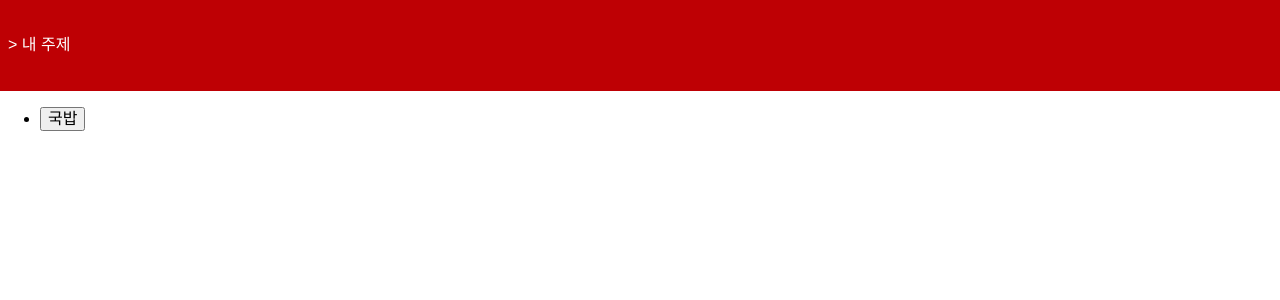
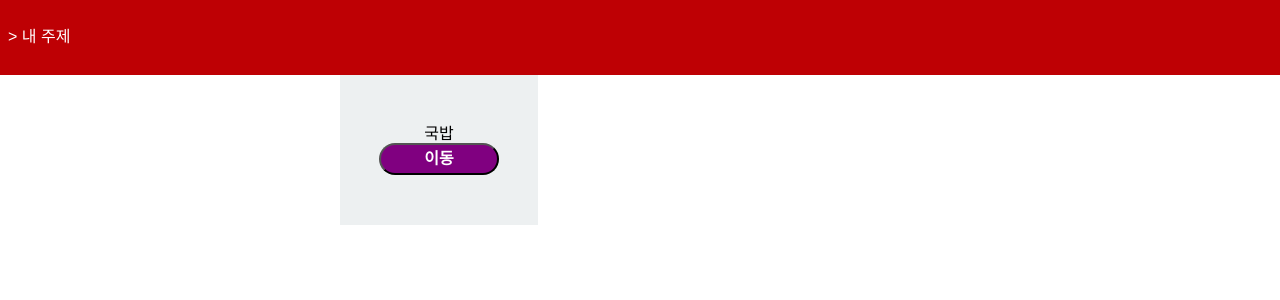
Before and after one commit to ynifamily3/software-competition-2020-m, a React (Create React App) app in the folder front/: page / in a window 1280 px wide. Shown: the top 300 px of the page. Built offline with nearby package versions, Linux system fonts and the light colour scheme; the HTML template or start-up script is replaced by a standard one; a web font is replaced by a local one.

Commit message:
최상위와 요소간 상호 이동
Signed-off-by: Jongkeun Choi <jongkeun.ch@gmail.com>

```diff
--- a/front/src/App.scss
+++ b/front/src/App.scss
@@ -8,5 +8,4 @@
   box-sizing: border-box;
   font-family: 'NanumBarunGothic', sans-serif;
   flex-direction: column;
-  min-height: 100vh;
 }
--- a/front/src/AppIn.tsx
+++ b/front/src/AppIn.tsx
@@ -24,7 +24,7 @@ function AppIn() {
       path: LocalModel.getCurrentPath(),
     });
     LocalModel.getSubjectsList(getSubjectsListCallBack);
-  }, []);
+  }, [dispatch]);
   return (
     <div className="App">
       <Gnb />
--- a/front/src/components/Gnb.tsx
+++ b/front/src/components/Gnb.tsx
@@ -1,23 +1,11 @@
-import React from 'react';
+import React, { useCallback } from 'react';
 import styled from 'styled-components';
-import { useMyLocalModel } from '../contexts/MyLocalModel';
+import {
+  useMyLocalModel,
+  useMyLocalModelDispatch,
+} from '../contexts/MyLocalModel';
 
 // vscode-styled-components 모듈 설치로 문자열화 방지.
-const Button = styled.button`
-  border-radius: 50px;
-  padding: 5px;
-  min-width: 120px;
-  color: white;
-  font-weight: 600;
-  -webkit-appearance: none;
-  cursor: pointer;
-  &:active,
-  &:focus {
-    outline: none;
-  }
-  background-color: ${(props: { danger?: boolean }) =>
-    props.danger ? 'red' : 'purple'};
-`;
 
 const GnbWrapper = styled.div`
   width: 100%;
@@ -27,15 +15,34 @@ const GnbWrapper = styled.div`
   align-items: center;
   padding: 8px;
   color: white;
+  box-sizing: border-box;
+  & > div:first-child {
+    flex: 1;
+  }
 `;
 
 function Gnb() {
   const MyLocalModel = useMyLocalModel();
+  const dispatch = useMyLocalModelDispatch();
+  const handleExitToMainPageButton = useCallback(
+    (e: React.MouseEvent<HTMLButtonElement, MouseEvent>) => {
+      dispatch({ type: 'CHANGE_PATH', path: [] });
+      // 나중에 Infos도 바꿔랑.
+    },
+    [dispatch],
+  );
   return (
     <GnbWrapper>
-      {MyLocalModel.currentPath.reduce((prev, curr) => {
-        return prev.concat(' > ').concat(curr);
-      }, '> 내 주제 ')}
+      <div>
+        {MyLocalModel.currentPath.reduce((prev, curr) => {
+          return prev.concat(' > ').concat(curr);
+        }, '> 내 주제 ')}
+      </div>
+      <div>
+        {MyLocalModel.currentPath.length !== 0 && (
+          <button onClick={handleExitToMainPageButton}>홈으로</button>
+        )}
+      </div>
     </GnbWrapper>
   );
 }
--- a/front/src/components/Main.tsx
+++ b/front/src/components/Main.tsx
@@ -3,41 +3,146 @@ import styled from 'styled-components';
 import {
   useMyLocalModel,
   useMyLocalModelDispatch,
+  Attr as AttrType,
+  Info as InfoType,
 } from '../contexts/MyLocalModel';
 
 // vscode-styled-components 모듈 설치로 문자열화 방지.
 const MainWrapper = styled.div`
   width: 100%;
   display: flex;
+  flex-direction: column;
+  align-items: center;
+  /* text-align: center; */
+  box-sizing: border-box;
+  position: relative;
 `;
+
+const CenterWrapper = styled.div`
+  width: 100%;
+  max-width: 600px;
+`;
+
+const Button = styled.button`
+  border-radius: 50px;
+  padding: 5px;
+  min-width: 120px;
+  color: white;
+  font-weight: 600;
+  -webkit-appearance: none;
+  cursor: pointer;
+  &:active,
+  &:focus {
+    outline: none;
+  }
+  background-color: ${(props: { danger?: boolean }) =>
+    props.danger ? 'red' : 'purple'};
+`;
+
+const Subjects = styled.ul`
+  display: flex;
+  flex-wrap: wrap;
+  list-style: none;
+  padding: 0;
+  margin: 0;
+`;
+const Subject = styled.li`
+  display: flex;
+  justify-content: center;
+  align-items: center;
+  flex-direction: column;
+  width: 33%;
+  height: 150px;
+  box-sizing: border-box;
+  background-color: rgb(237, 240, 241);
+  min-width: 120px;
+`;
+
+const InfoWrapper = styled.div`
+  width: 100%;
+`;
+const Comment = styled.div``;
+const Attrs = styled.div``;
+const Attr = styled.div``;
+const InfoList = Subjects; // 동률 스타일
+const Info = Subject; // 동률 스타일
+
+// const timesRender = (times: number, Node: any): any => {
+//   const test = [];
+//   for (let i = 0; i < times; i++) test.push(Node);
+//   return (
+//     <React.Fragment>
+//       {test.map((x) => {
+//         return Node;
+//       })}
+//     </React.Fragment>
+//   );
+// };
 
 function Main() {
   const dispatch = useMyLocalModelDispatch();
   const MyLocalModel = useMyLocalModel();
   const handleIntoSubject = useCallback(
     (id: number) => (e: React.MouseEvent<HTMLButtonElement, MouseEvent>) => {
-      const moveToSubjectCallBack = (test: any) => {
-        console.log(test);
+      const moveToSubjectCallBack = (recvInfo: any) => {
+        console.log(recvInfo);
         dispatch({
           type: 'CHANGE_PATH',
           path: MyLocalModel.LocalModel.getCurrentPath(),
         }); // 패스를 체인지한다.
+        dispatch({
+          type: 'CHANGE_INFO',
+          info: recvInfo,
+        });
       };
       MyLocalModel.LocalModel.moveToSubject(id, moveToSubjectCallBack);
     },
-    [],
+    [dispatch, MyLocalModel],
   );
   return (
     <MainWrapper>
-      <ul>
-        {MyLocalModel.subjects.map((x, i) => {
-          return (
-            <li key={'subjects-' + x.id}>
-              <button onClick={handleIntoSubject(x.id)}>{x.name}</button>
-            </li>
-          );
-        })}
-      </ul>
+      <CenterWrapper>
+        {MyLocalModel.currentPath.length === 0 ? (
+          <Subjects>
+            {MyLocalModel.subjects.map((x, i) => {
+              return (
+                <Subject key={'subjects-' + x.id}>
+                  <div>{x.name}</div>
+                  <Button onClick={handleIntoSubject(x.id)}>{'이동'}</Button>
+                </Subject>
+              );
+            })}
+          </Subjects>
+        ) : (
+          <InfoWrapper>
+            <Comment>코멘트 : {MyLocalModel.info?.comment}</Comment>
+            <Attrs>
+              {MyLocalModel.info?.attrs.map((x: AttrType, i: number) => {
+                return (
+                  <Attr key={'Attr-' + i}>
+                    {MyLocalModel.info?.names.join(' | ')}
+                    {/* info? 와 같이 하면 possible null 발생 안하는듯? 아마 렌더링할지말지 결정 */}
+                    {x.prefix + ' '}
+                    {x.content}
+                    {x.postfix}
+                  </Attr>
+                );
+              })}
+            </Attrs>
+            <hr />
+            <InfoList>
+              {MyLocalModel.info?.childs.map((x: InfoType, i: number) => {
+                return (
+                  <Info key={'Info-' + i}>
+                    {x.names.join(' | ')}
+                    <Button danger>{'하위인포 이동'}</Button>
+                  </Info>
+                );
+              })}
+            </InfoList>
+          </InfoWrapper>
+        )}
+      </CenterWrapper>
     </MainWrapper>
   );
 }
--- a/front/src/contexts/MyLocalModel.tsx
+++ b/front/src/contexts/MyLocalModel.tsx
@@ -1,9 +1,29 @@
 import React, { createContext, Dispatch, useReducer, useContext } from 'react';
 import LocalModelCN from '../libs/localmodel';
+
+export interface Attr {
+  pinfo: Info;
+  prefix: string;
+  content: string;
+  postfix: string;
+  id: string | number;
+}
+
+export interface Info {
+  names: string[];
+  attrs: Attr[];
+  comment: string;
+  parent: null | Info;
+  childs: Info[];
+  id: string | number;
+  jsid: string | number;
+}
+
 export interface MyLocalModel {
   LocalModel: any;
   currentPath: string[];
   subjects: { name: string; id: number }[];
+  info: Info | null; // 진입한 current info
 }
 
 const LocalModelContext = createContext<MyLocalModel | null>(null);
@@ -20,6 +40,10 @@ type Action =
   | {
       type: 'CHANGE_SUBJECTS';
       subjects: { name: string; id: number }[];
+    }
+  | {
+      type: 'CHANGE_INFO';
+      info: any | Info; // any는 고육지책. 좀 더 조일 필요 있음.
     };
 
 type LocalModelDispatch = Dispatch<Action>;
@@ -44,6 +68,11 @@ function LocalModelReducer(state: MyLocalModel, action: Action): MyLocalModel {
       return {
         ...state,
         subjects: action.subjects,
+      };
+    case 'CHANGE_INFO':
+      return {
+        ...state,
+        info: action.info,
       };
     default:
       throw new Error('Unhandled action');
@@ -71,6 +100,7 @@ export function MyLocalModelContextProvider({
     LocalModel: LocalModel,
     currentPath: [],
     subjects: [],
+    info: null,
   });
 
   return (
```
